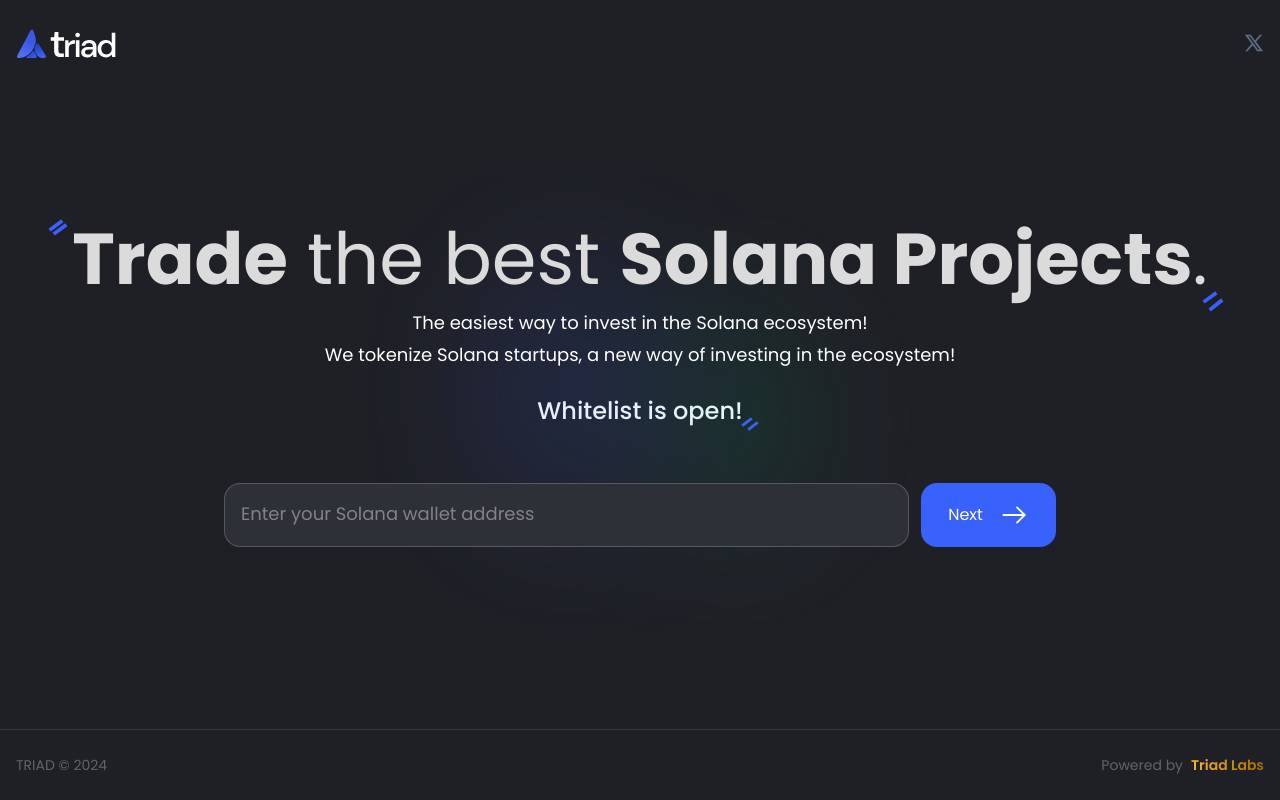
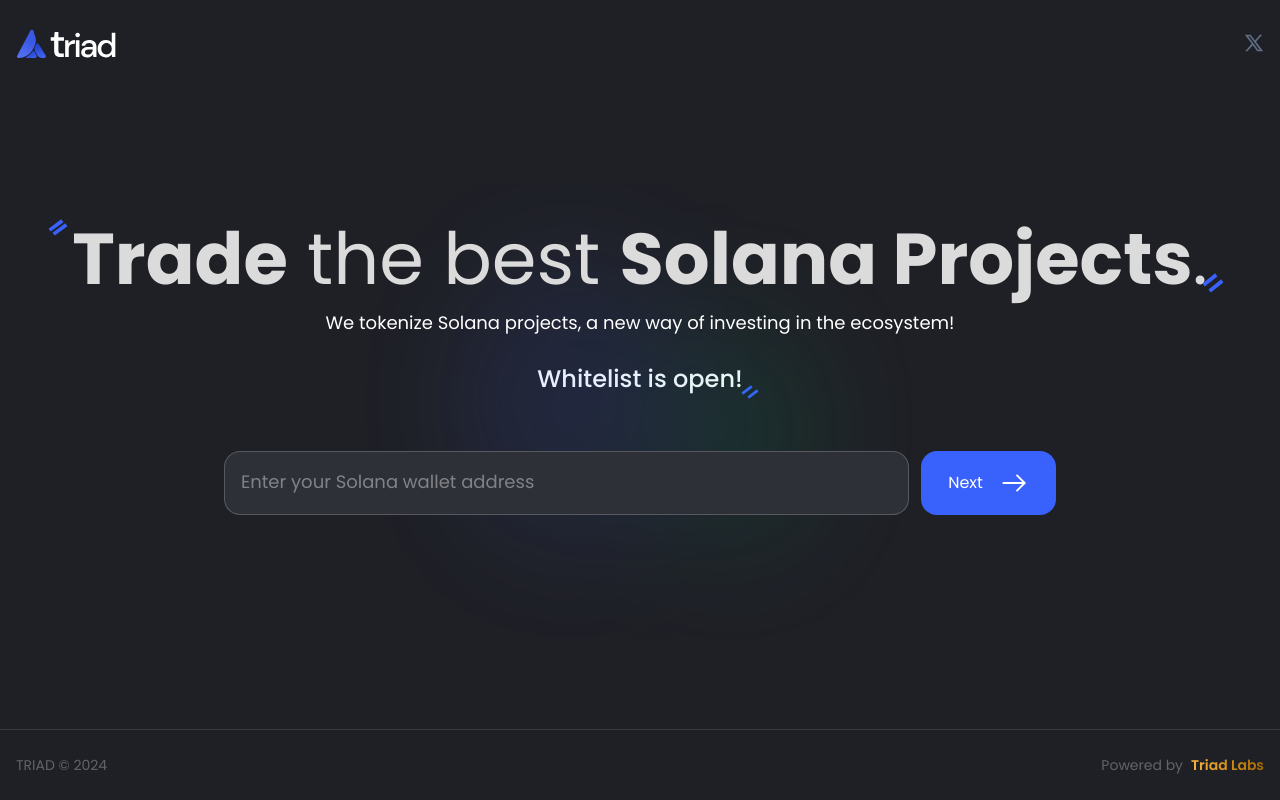
Before and after one commit to triadxyz/home, a Next.js app: page / in a window 1280 px wide. Built offline with nearby package versions, Linux system fonts and the light colour scheme.

Commit message:
fix: adjust texts

```diff
--- a/src/app/(home)/page.tsx
+++ b/src/app/(home)/page.tsx
@@ -7,7 +7,6 @@ import "slick-carousel/slick/slick.css";
 import "slick-carousel/slick/slick-theme.css";
 import { WhiteList } from "@/components/WhiteList";
 import Image from "next/image";
-
 
 const Home: React.FC = () => {
   const [formStarted, setFormStarted] = useState(false);
@@ -98,9 +97,8 @@ const Home: React.FC = () => {
                 />
 
                 <span className="text-white/60 lg:text-white text-sm lg:text-lg lg:leading-8 text-center mt-4 mb-7 md:px-0">
-                  The easiest way to invest in the Solana ecosystem!
-                  <br /> We tokenize Solana startups, a new way of investing in
-                  the ecosystem!
+                  We tokenize Solana projects, a new way of investing in the
+                  ecosystem!
                 </span>
               </div>
             </div>
--- a/src/app/layout.tsx
+++ b/src/app/layout.tsx
@@ -7,7 +7,7 @@ import { Footer } from "@/components/footer";
 export const metadata: Metadata = {
   title: "Triad Fi",
   description:
-    "The easiest way to invest in the Solana ecosystem! We tokenize Solana startups, a new way of investing in the ecosystem!",
+    "We tokenize Solana projects, a new way to invest in the ecosystem!",
   icons: [
     {
       url: "/favicon/favicon.ico",
--- a/src/components/WhiteList.tsx
+++ b/src/components/WhiteList.tsx
@@ -83,7 +83,7 @@ export const WhiteList: React.FC<{
                 </h3>
                 <button className="px-10 max-[768px]:w-full py-2 mt-6 text-white rounded-xl flex justify-center items-center bg-fire-blue-medium">
                   <a target="_blank" href="https://twitter.com/triadfi">
-                    Join
+                    Follow
                   </a>
                 </button>
               </div>
```
